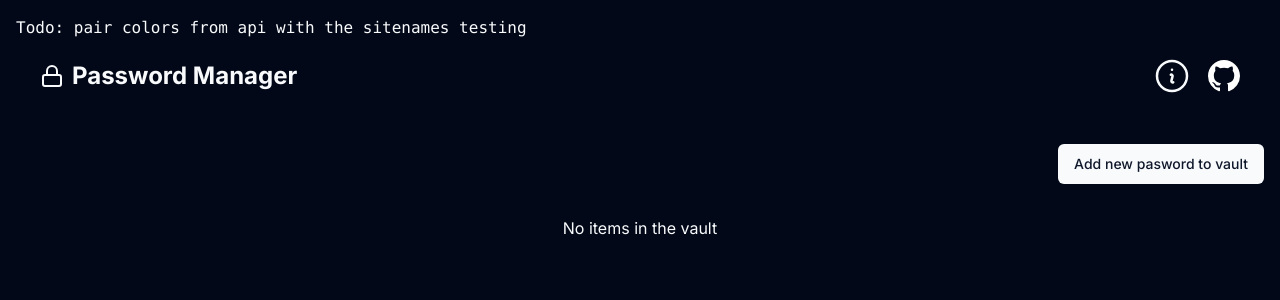
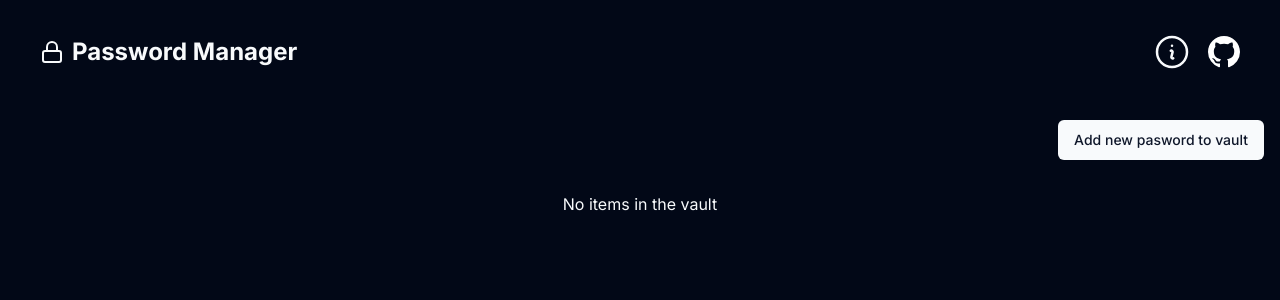
Before and after one commit to remcostoeten/password-manager, a Next.js app: page / in a window 1280 px wide. Shown: the top 300 px of the page. Built offline with nearby package versions, Linux system fonts and the light colour scheme.

Commit message:
Removed temp message from layout

```diff
--- a/src/app/layout.tsx
+++ b/src/app/layout.tsx
@@ -22,10 +22,6 @@ export default function RootLayout({
     <html lang="en" className="dark">
       <body className={inter.className}>
         <PageWrapper>
-          <pre>
-            Todo: pair colors from api with the sitenames
-            testing
-          </pre>
           <Header />
           {children}
         </PageWrapper>
```
